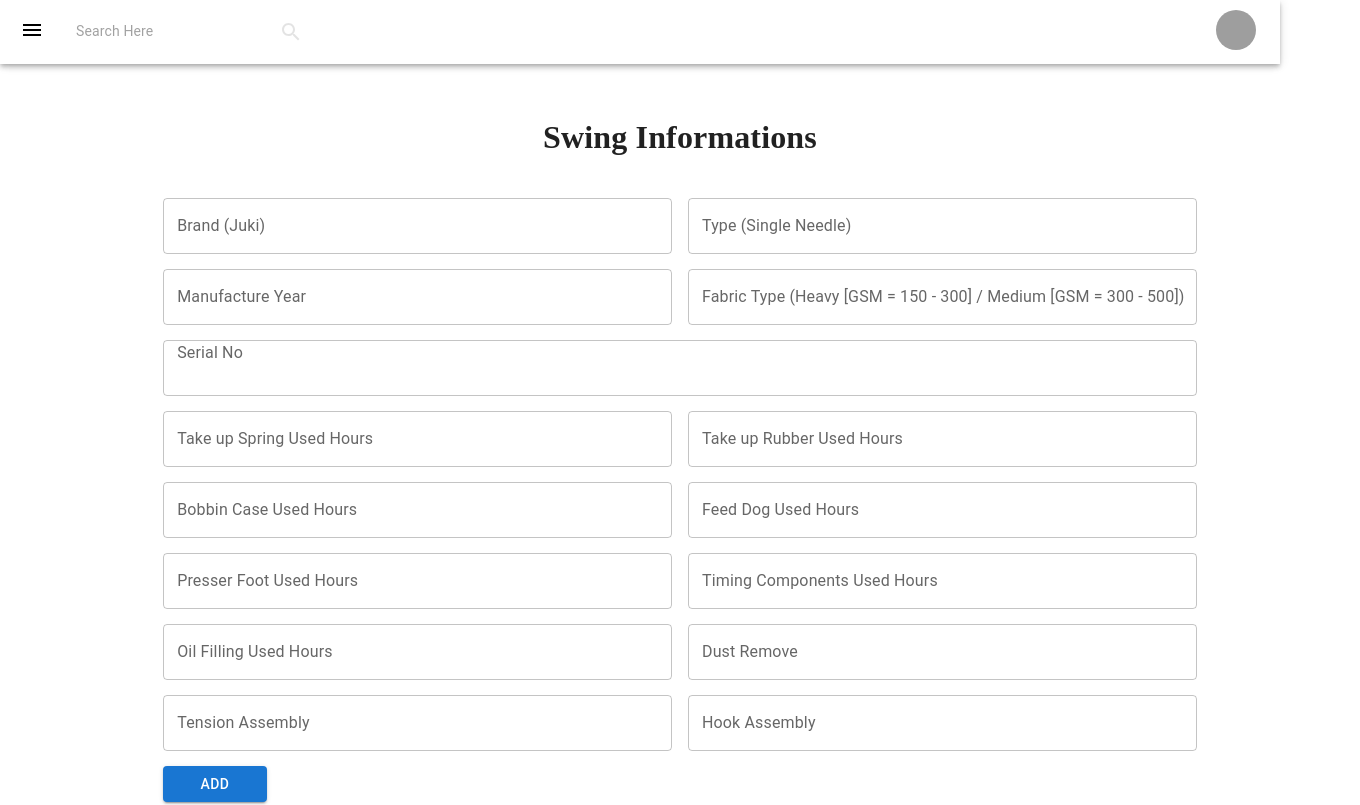
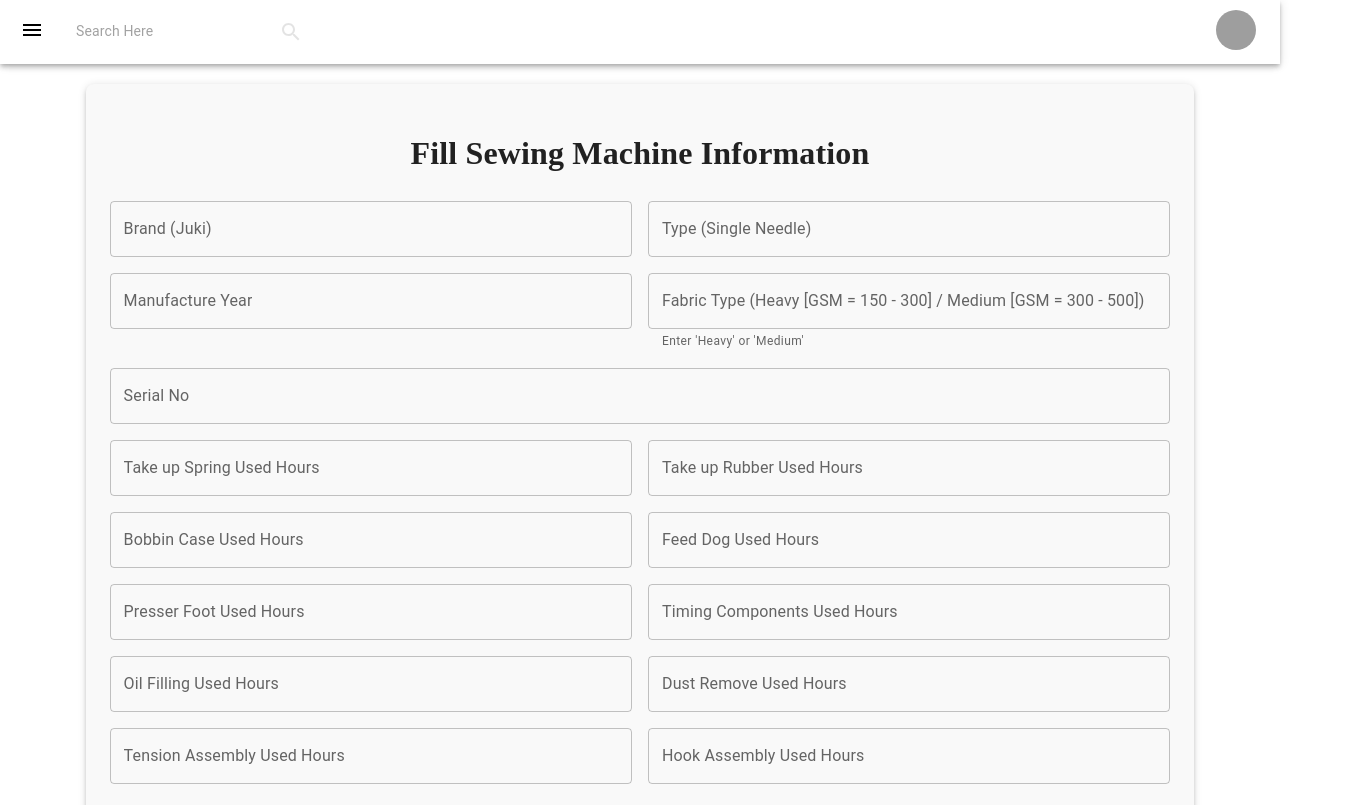
Before and after one commit to Research-2024-056/Final_project_056, a React (Create React App) app in the folder Front-End/: page /AddSewingMachine in a window 1280 px wide. Shown: the top 805 px of the page, 1360 px wide, since content can reach past the window. Built offline with nearby package versions, Linux system fonts and the light colour scheme; no server answers; grey boxes are pictures that could not be loaded.

Commit message:
Predictive Maintainance update

```diff
--- a/Front-End/src/pages/Predictive_Maintenance/AddSewingMachine.js
+++ b/Front-End/src/pages/Predictive_Maintenance/AddSewingMachine.js
@@ -1,14 +1,11 @@
 import React, { useState } from "react";
 import Box from "@mui/material/Box";
-import { Button, TextField } from "@mui/material";
+import { Button, TextField, Grid, Snackbar, Alert } from "@mui/material";
 import axios from "axios";
 import PageMain from "../../components/PageMain";
 import { useNavigate } from "react-router-dom";
 
-
-
 export default function AddSewingMachine({ children }) {
-
   const [Brand, setBrands] = useState("");
   const [Type, setType] = useState("");
   const [Fabric_Type, setFabric_Type] = useState("");
@@ -24,26 +21,63 @@ export default function AddSewingMachine({ children }) {
   const [Oil_Filling, setOil_Filling] = useState("");
   const [Dust_Remove, setDust_Remove] = useState("");
   const [Serial_No, setSerialNo] = useState("");
-  const [status, setStatus] = useState("Off");
+  const [status] = useState("Off");
   const navigate = useNavigate();
 
+  // Snackbar state
+  const [snackbar, setSnackbar] = useState({
+    open: false,
+    message: "",
+    severity: "success", // 'success' | 'error' | 'warning' | 'info'
+  });
+
+  const handleSnackbarClose = () => {
+    setSnackbar({ ...snackbar, open: false });
+  };
+
   const submitForm = () => {
+    // Validation for Fabric_Type
+    const fabricTypeLower = Fabric_Type.trim().toLowerCase();
     if (
-      Brand != "" &&
-      Type != "" &&
-      Fabric_Type != "" &&
-      M_Year != "" &&
-      Take_up_Spring != "" &&
-      Take_up_Rubber != "" &&
-      Bobbin_Case != "" &&
-      Feed_Dog != "" &&
-      Presser_Foot != "" &&
-      Tension_Assembly != "" &&
-      Hook_Assembly != "" &&
-      Timing_Components != "" &&
-      Oil_Filling != "" &&
-      Dust_Remove != "" &&
-      Serial_No != ""
+      fabricTypeLower !== "heavy" &&
+      fabricTypeLower !== "medium"
+    ) {
+      setSnackbar({
+        open: true,
+        message: "Fabric Type must be either 'Heavy' or 'Medium'.",
+        severity: "error",
+      });
+      return;
+    }
+
+    // Validation for Manufacture Year
+    const year = parseInt(M_Year, 10);
+    if (isNaN(year) || year < 2006 || year > 2020) {
+      setSnackbar({
+        open: true,
+        message: "Manufacture Year must be a number between 2006 and 2020.",
+        severity: "error",
+      });
+      return;
+    }
+
+    // Check all fields are filled
+    if (
+      Brand !== "" &&
+      Type !== "" &&
+      Fabric_Type !== "" &&
+      M_Year !== "" &&
+      Take_up_Spring !== "" &&
+      Take_up_Rubber !== "" &&
+      Bobbin_Case !== "" &&
+      Feed_Dog !== "" &&
+      Presser_Foot !== "" &&
+      Tension_Assembly !== "" &&
+      Hook_Assembly !== "" &&
+      Timing_Components !== "" &&
+      Oil_Filling !== "" &&
+      Dust_Remove !== "" &&
+      Serial_No !== ""
     ) {
       const ob = {
         Brand: Brand,
@@ -63,232 +97,256 @@ export default function AddSewingMachine({ children }) {
           "Oil Filling": Number(Oil_Filling),
           "Dust Remove": Number(Dust_Remove),
         },
-        status:status
+        status: status,
       };
-      console.log("came 1");
+
       axios
         .post("http://localhost:5005/predict/Inventory", ob)
         .then((res) => {
           console.log(res.data);
-          //   toast.success("New swing machine added");
-            navigate('/SewingDashboard')
+          setSnackbar({
+            open: true,
+            message: "Added Successfully",
+            severity: "success",
+          });
+          // Optionally navigate after a delay
+          setTimeout(() => {
+            navigate("/SewingDashboard");
+          }, 1500);
         })
         .catch((err) => {
           console.log(err);
-          //toast.error("Try Again!");
+          setSnackbar({
+            open: true,
+            message: "An error occurred. Please try again!",
+            severity: "error",
+          });
+        });
+    } else {
+      setSnackbar({
+        open: true,
+        message: "Please fill in all the fields.",
+        severity: "warning",
       });
     }
   };
 
   return (
     <PageMain title="Dynamic Seat Planner">
-    <Box >
-
+      <Box>
         <Box
           sx={{
-            width: "80%",
+            width: "90%",
+            maxWidth: "1200px",
             margin: "0 auto",
             marginBottom: "50px",
-            padding: 1,
+            padding: 3,
+            boxShadow: 3,
+            borderRadius: 2,
+            backgroundColor: "#f9f9f9",
           }}
         >
-          <Box sx={{ textAlign: "center" }}>
-            <h1>Swing Informations</h1>
+          <Box sx={{ textAlign: "center", marginBottom: 3 }}>
+            <h1>Fill Sewing Machine Information</h1>
           </Box>
           <form>
-            <Box
-              sx={{
-                display: "flex",
-                flexDirection: "row",
-                gap: 2,
-                paddingTop: "15px",
-              }}
-            >
+            <Grid container spacing={2}>
+              {/* Row 1 */}
+              <Grid item xs={12} sm={6}>
                 <TextField
                   label="Brand (Juki)"
                   variant="outlined"
-                sx={{ width: "80ch" }}
+                  fullWidth
+                  value={Brand}
                   onChange={(e) => setBrands(e.target.value)}
                 />
+              </Grid>
+              <Grid item xs={12} sm={6}>
                 <TextField
                   label="Type (Single Needle)"
                   variant="outlined"
-                sx={{ width: "80ch" }}
+                  fullWidth
+                  value={Type}
                   onChange={(e) => setType(e.target.value)}
                 />
-            </Box>
+              </Grid>
 
-            <Box
-              sx={{
-                display: "flex",
-                flexDirection: "row",
-                gap: 2,
-                paddingTop: "15px",
-              }}
-            >
+              {/* Row 2 */}
+              <Grid item xs={12} sm={6}>
                 <TextField
                   label="Manufacture Year"
                   variant="outlined"
                   type="number"
-                sx={{ width: "80ch" }}
-                inputProps={{ inputMode: "numeric", pattern: "[0-9]*" }}
+                  fullWidth
+                  value={M_Year}
                   onChange={(e) => setM_Year(e.target.value)}
+                  inputProps={{ min: 2006, max: 2020 }}
                 />
+              </Grid>
+              <Grid item xs={12} sm={6}>
                 <TextField
-                label="Fabric Type (Heavy [GSM = 150 - 300] / Medium [GSM = 300 - 500]) "
+                  label="Fabric Type (Heavy [GSM = 150 - 300] / Medium [GSM = 300 - 500])"
                   variant="outlined"
-                sx={{ width: "80ch" }}
+                  fullWidth
+                  value={Fabric_Type}
                   onChange={(e) => setFabric_Type(e.target.value)}
+                  helperText="Enter 'Heavy' or 'Medium'"
                 />
-            </Box>
+              </Grid>
 
+              {/* Row 3 */}
+              <Grid item xs={12}>
                 <TextField
                   label="Serial No"
                   variant="outlined"
-              sx={{ width: "100%", paddingTop: "15px" }}
+                  fullWidth
+                  value={Serial_No}
                   onChange={(e) => setSerialNo(e.target.value)}
                 />
-          </form>
-          <Box
-            sx={{
-              display: "flex",
-              flexDirection: "row",
-              gap: 2,
-              paddingTop: "15px",
-            }}
-          >
+              </Grid>
+
+              {/* Usage Fields */}
+              {/* Take up Spring & Rubber */}
+              <Grid item xs={12} sm={6}>
                 <TextField
                   label="Take up Spring Used Hours"
                   variant="outlined"
                   type="number"
-              sx={{ width: "80ch" }}
-              inputProps={{ inputMode: "numeric", pattern: "[0-9]*" }}
+                  fullWidth
+                  value={Take_up_Spring}
                   onChange={(e) => setTake_up_Spring(e.target.value)}
                 />
+              </Grid>
+              <Grid item xs={12} sm={6}>
                 <TextField
                   label="Take up Rubber Used Hours"
                   variant="outlined"
                   type="number"
-              sx={{ width: "80ch" }}
-              inputProps={{ inputMode: "numeric", pattern: "[0-9]*" }}
+                  fullWidth
+                  value={Take_up_Rubber}
                   onChange={(e) => setTake_up_Rubber(e.target.value)}
                 />
-          </Box>
-          <Box
-            sx={{
-              display: "flex",
-              flexDirection: "row",
-              gap: 2,
-              paddingTop: "15px",
-            }}
-          >
+              </Grid>
+
+              {/* Bobbin Case & Feed Dog */}
+              <Grid item xs={12} sm={6}>
                 <TextField
                   label="Bobbin Case Used Hours"
                   variant="outlined"
                   type="number"
-              sx={{ width: "80ch" }}
-              inputProps={{ inputMode: "numeric", pattern: "[0-9]*" }}
+                  fullWidth
+                  value={Bobbin_Case}
                   onChange={(e) => setBobbin_Case(e.target.value)}
                 />
+              </Grid>
+              <Grid item xs={12} sm={6}>
                 <TextField
                   label="Feed Dog Used Hours"
                   variant="outlined"
                   type="number"
-              sx={{ width: "80ch" }}
-              inputProps={{ inputMode: "numeric", pattern: "[0-9]*" }}
+                  fullWidth
+                  value={Feed_Dog}
                   onChange={(e) => setFeed_Dog(e.target.value)}
                 />
-          </Box>
+              </Grid>
 
-          <Box
-            sx={{
-              display: "flex",
-              flexDirection: "row",
-              gap: 2,
-              paddingTop: "15px",
-            }}
-          >
+              {/* Presser Foot & Timing Components */}
+              <Grid item xs={12} sm={6}>
                 <TextField
                   label="Presser Foot Used Hours"
                   variant="outlined"
                   type="number"
-              sx={{ width: "80ch" }}
-              inputProps={{ inputMode: "numeric", pattern: "[0-9]*" }}
+                  fullWidth
+                  value={Presser_Foot}
                   onChange={(e) => setPresser_Foot(e.target.value)}
                 />
+              </Grid>
+              <Grid item xs={12} sm={6}>
                 <TextField
                   label="Timing Components Used Hours"
                   variant="outlined"
                   type="number"
-              sx={{ width: "80ch" }}
-              inputProps={{ inputMode: "numeric", pattern: "[0-9]*" }}
+                  fullWidth
+                  value={Timing_Components}
                   onChange={(e) => setTiming_Components(e.target.value)}
                 />
-          </Box>
-          <Box
-            sx={{
-              display: "flex",
-              flexDirection: "row",
-              gap: 2,
-              paddingTop: "15px",
-            }}
-          >
+              </Grid>
+
+              {/* Oil Filling & Dust Remove */}
+              <Grid item xs={12} sm={6}>
                 <TextField
                   label="Oil Filling Used Hours"
                   variant="outlined"
                   type="number"
-              sx={{ width: "80ch" }}
-              inputProps={{ inputMode: "numeric", pattern: "[0-9]*" }}
+                  fullWidth
+                  value={Oil_Filling}
                   onChange={(e) => setOil_Filling(e.target.value)}
                 />
+              </Grid>
+              <Grid item xs={12} sm={6}>
                 <TextField
-              label="Dust Remove "
+                  label="Dust Remove Used Hours"
                   variant="outlined"
                   type="number"
-              sx={{ width: "80ch" }}
-              inputProps={{ inputMode: "numeric", pattern: "[0-9]*" }}
+                  fullWidth
+                  value={Dust_Remove}
                   onChange={(e) => setDust_Remove(e.target.value)}
                 />
-          </Box>
+              </Grid>
 
-          <Box
-            sx={{
-              display: "flex",
-              flexDirection: "row",
-              gap: 2,
-              paddingTop: "15px",
-            }}
-          >
+              {/* Tension Assembly & Hook Assembly */}
+              <Grid item xs={12} sm={6}>
                 <TextField
-              label="Tension Assembly"
+                  label="Tension Assembly Used Hours"
                   variant="outlined"
                   type="number"
-              sx={{ width: "80ch" }}
-              inputProps={{ inputMode: "numeric", pattern: "[0-9]*" }}
+                  fullWidth
+                  value={Tension_Assembly}
                   onChange={(e) => setTension_Assembly(e.target.value)}
                 />
+              </Grid>
+              <Grid item xs={12} sm={6}>
                 <TextField
-              label="Hook Assembly"
+                  label="Hook Assembly Used Hours"
                   variant="outlined"
                   type="number"
-              sx={{ width: "80ch" }}
-              inputProps={{ inputMode: "numeric", pattern: "[0-9]*" }}
+                  fullWidth
+                  value={Hook_Assembly}
                   onChange={(e) => setHook_Assembly(e.target.value)}
                 />
-          </Box>
+              </Grid>
+            </Grid>
 
+            <Box sx={{ textAlign: "center", marginTop: 4 }}>
               <Button
-            type="submit"
+                type="button"
                 color="primary"
                 variant="contained"
-            style={{ width: "10%", marginTop: "15px" }}
+                size="large"
                 onClick={submitForm}
+                sx={{ paddingX: 5, paddingY: 1.5 }}
               >
-            {" "}
                 Add
               </Button>
             </Box>
+          </form>
+        </Box>
 
+        {/* Snackbar for notifications */}
+        <Snackbar
+          open={snackbar.open}
+          autoHideDuration={3000}
+          onClose={handleSnackbarClose}
+          anchorOrigin={{ vertical: "bottom", horizontal: "center" }}
+        >
+          <Alert
+            onClose={handleSnackbarClose}
+            severity={snackbar.severity}
+            sx={{ width: "100%" }}
+          >
+            {snackbar.message}
+          </Alert>
+        </Snackbar>
       </Box>
     </PageMain>
   );
```
Also changed, not shown: Front-End/src/App.js (+30 -0 lines), Front-End/src/pages/Predictive_Maintenance/SewingDashboard.js (+156 -88 lines), 1 other file (tests, documents, lock files or other folders). Lines whose indentation alone changed are shown as unchanged.
